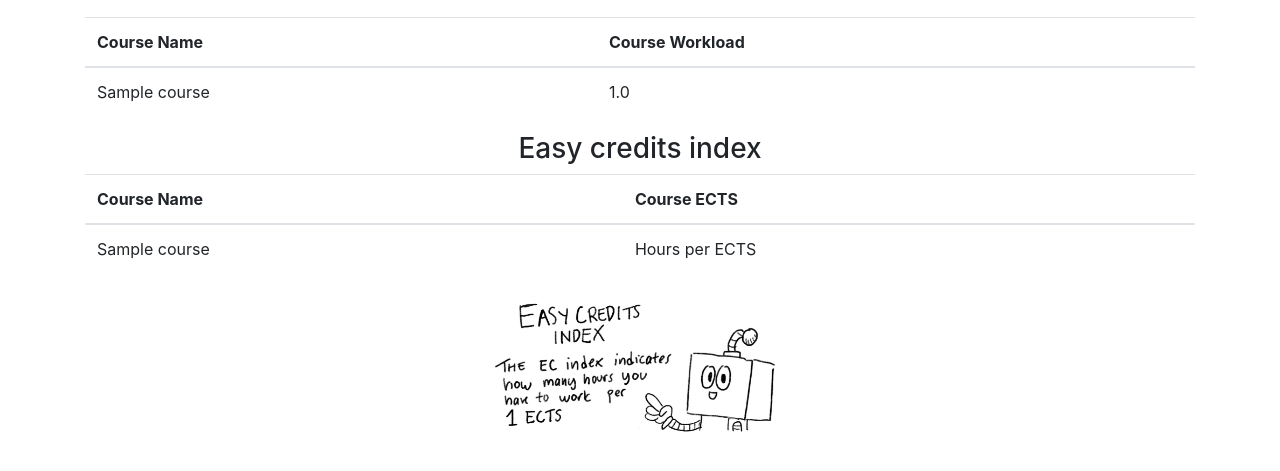
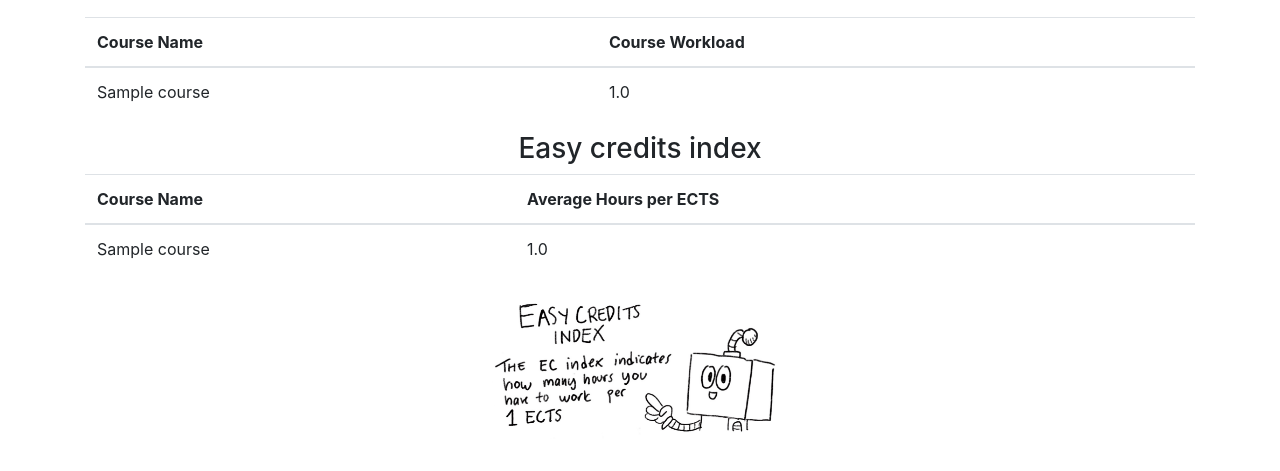
Before and after one commit to Varjokorento/tsohasovellus19, a Flask app: page /coursestatistics in a window 1280 px wide. Shown: the part 264-735 px from the top of the page. Run offline with Flask 2, Linux system fonts and the light colour scheme; tables that the repository leaves empty hold one stand-in row (values such as "Sample post"); some libraries are stand-ins or nearby versions.

Commit message:
Tweaked UI.

```diff
--- a/application/templates/statistics/coursestatistics.html
+++ b/application/templates/statistics/coursestatistics.html
@@ -47,14 +47,14 @@
                   <thead>
                         <tr>
                               <th scope="col">Course Name</th>
-                              <th scope="col">Course ECTS</th>
+                              <th scope="col">Average Hours per ECTS</th>
                         </tr>
                   </thead>
                   <tbody>
                         {% for course in courses_by_ects %}
                         <tr>
                               <td>{{course.name}}</td>
-                              <td>Hours per ECTS</td>
+                              <td>{{course.ects}}</td>
                         </tr>
                         {% endfor %}
                   </tbody>
```
